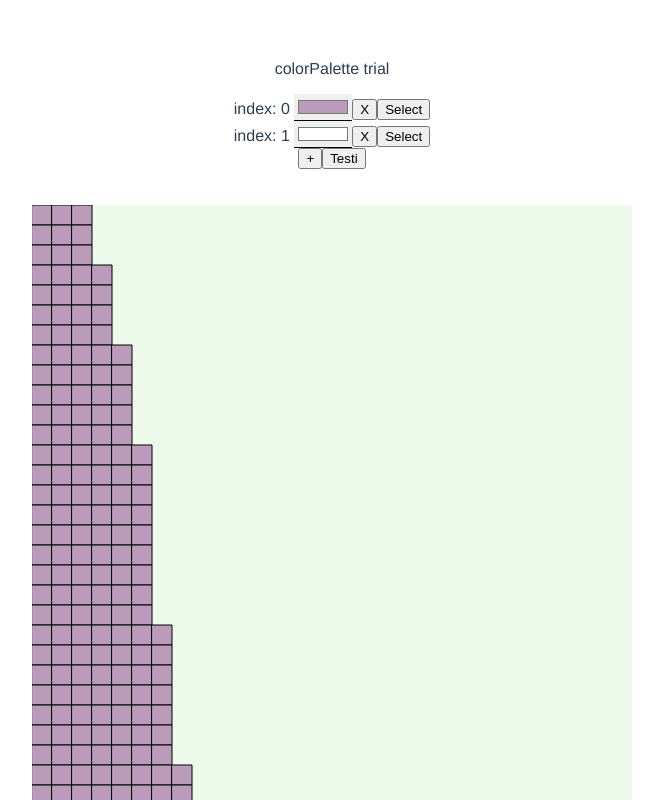
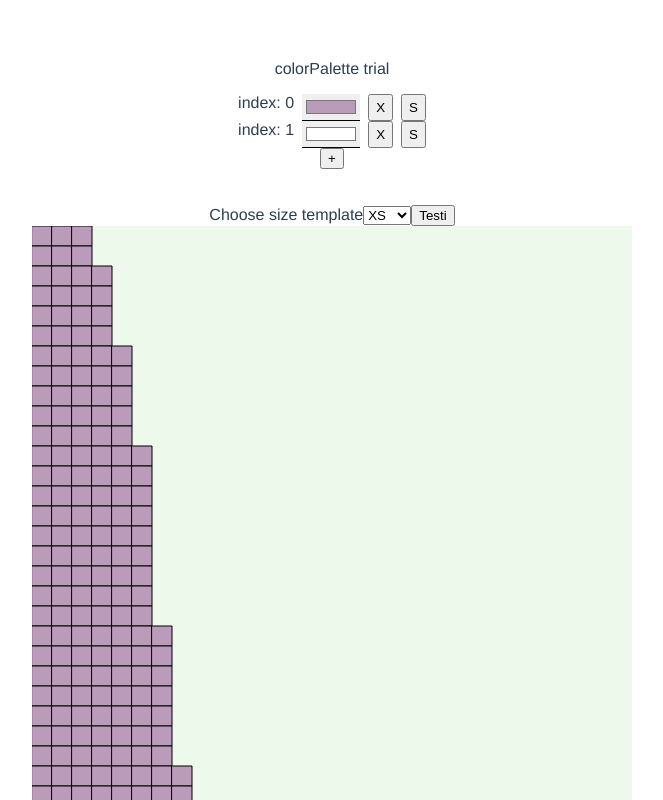
Before and after one commit to SuviAnnina/knitdesignerapp, a Vue app: page / in a window 1280 px wide. Shown: the top 800 px of the page, without its empty margins (308-971 px from the left). Built offline with nearby package versions, Linux system fonts and the light colour scheme.

Commit message:
Add size templates

```diff
--- a/src/components/ColorPickerInput.vue
+++ b/src/components/ColorPickerInput.vue
@@ -22,7 +22,7 @@ const handleDeleteColorPicker = (index) => {
     console.log("poistetulta indeksipaikalta väritsekki, pitäs olla tyhjä: ", colorPalette[index].color);
 }
 
-const handleSelectedColor = (index) => {
+ const handleSelectedColor = (index) => {
     console.log('default(1)/old selected color index : ', selectedColorIndex.value);
     console.log('clicked index: ',index);
     changeSelectedColor(index);
@@ -31,12 +31,15 @@ const handleSelectedColor = (index) => {
 </script>
 
 <template>
-    <div>
+    <div
+    class="clickable-div"
+    @click="handleSelectedColor(index)"
+    >
     index: {{ index }}
         <input type="color" v-model="color"/>
-<!--         <input v-model.lazy="color" v-tooltip="'Enter hex code without #'" placeholder="123456"/>
+<!--         <input v-model.lazy="color" placeholder="123456"/>
  -->        <button @click="handleDeleteColorPicker(index)" >X</button>
-        <button @click="handleSelectedColor(index)">Select</button>
+        <button @click="handleSelectedColor(index)">S</button>
     </div>
 </template>
 
@@ -46,4 +49,20 @@ const handleSelectedColor = (index) => {
   border-radius: 4px;
   box-shadow: 0 4px 6px rgba(0, 0, 0, 0.1);
 }
+
+.clickable-div{
+    cursor:pointer;
+    display: flex;
+    /* align-items: center; */
+    justify-content: center;
+    gap: 8px;
+}
+
+.clickable-div:hover{
+    background-color: aliceblue;
+}
+
+.clickable-div:active{
+    background-color: aquamarine;
+}
 </style>
--- a/src/components/P5Grid.vue
+++ b/src/components/P5Grid.vue
@@ -2,24 +2,53 @@
 import { onMounted, onBeforeUnmount, watch } from "vue";
 import p5 from "p5";
 import { colorPalette, selectedColorIndex } from "@/colorPalette";
+import {ref} from 'vue';
+
+const chosenSize = ref("XS");
 
 let p5Instance;
 const columns = 8;
 const rows = 45;
-const rowLengthsS = [3, 3, 3, 4, 4, 4, 4, 5, 5, 5, 5, 5, 6, 6, 6, 6, 6, 6, 6, 6, 6, 7, 7, 7, 7, 7, 7, 7, 8, 8, 8, 8, 8, 8, 8, 8, 8, 8, 8, 8, 8, 8, 8, 8, 8]
-// Size S grid
-  // 3 rows, 3 cols
-  // 4 rows, 4 columns
-  // Third grid: 5 rows, 5 columns
-  // Fourth grid: 9 rows, 6 columns
-  // Fifth grid: 7 rows, 7 columns
-  // Sixt grid: 17 rows, 8 columns
+
+// const rowLengthsXS = [3, 3, 4, 4, 4, 4, 5, 5, 5, 5, 5,  6, 6, 6, 6, 6, 6, 6, 6, 6, 7, 7, 7, 7, 7, 7, 7, 8, 8, 8, 8, 8, 8, 8, 8, 8, 8, 8, 8, 8, 8, 8, 8, 8];
+// const rowLengthsS = [3, 3, 3, 4, 4, 4, 4, 5, 5, 5, 5, 5, 6, 6, 6, 6, 6, 6, 6, 6, 6, 7, 7, 7, 7, 7, 7, 7, 8, 8, 8, 8, 8, 8, 8, 8, 8, 8, 8, 8, 8, 8, 8, 8, 8];
+const rowLengthsM = [3, 3, 3, 4, 4, 4, 4, 5, 5, 5, 5, 5, 6, 6, 6, 6, 6, 6, 6, 6, 6, 7, 7, 7, 7, 7, 7, 7, 8, 8, 8, 8, 8, 8, 8, 8, 8, 8, 8, 8, 8, 8, 8, 8, 8, 8];
+const rowLengthsL = [3, 3, 3, 4, 4, 4, 4, 5, 5, 5, 5, 5, 5, 6, 6, 6, 6, 6, 6, 6, 6, 7, 7, 7, 7, 7, 7, 7, 7, 8, 8, 8, 8, 8, 8, 8, 8, 8, 8, 8, 8, 8, 8, 8, 8, 8, 8];
+const rowLengthsXL = [3, 3, 3, 4, 4, 4, 4, 4, 5, 5, 5, 5, 5, 5, 6, 6, 6, 6, 6, 6, 6, 6, 7, 7, 7, 7, 7, 7, 7, 7, 8, 8, 8, 8, 8, 8, 8, 8, 8, 8, 8, 8, 8, 8, 8, 8, 8, 8];
+const XXL = [3, 3, 3, 4, 4, 4, 4, 4, 5, 5, 5, 5, 5, 5, 6, 6, 6, 6, 6, 6, 6, 6, 6, 7, 7, 7, 7, 7, 7, 7, 7, 8, 8, 8, 8, 8, 8, 8, 8, 8, 8, 8, 8, 8, 8, 8, 8, 8, 8, 8];
+
+const templates = [
+  { size: "XS",
+    rows: 44,
+    rowLengths: [3, 3, 4, 4, 4, 4, 5, 5, 5, 5, 5,  6, 6, 6, 6, 6, 6, 6, 6, 6, 7, 7, 7, 7, 7, 7, 7, 8, 8, 8, 8, 8, 8, 8, 8, 8, 8, 8, 8, 8, 8, 8, 8, 8]
+  },
+  { size: "S",
+    rows: 45,
+    rowLengths: [3, 3, 3, 4, 4, 4, 4, 5, 5, 5, 5, 5, 6, 6, 6, 6, 6, 6, 6, 6, 6, 7, 7, 7, 7, 7, 7, 7, 8, 8, 8, 8, 8, 8, 8, 8, 8, 8, 8, 8, 8, 8, 8, 8, 8]
+  }
+]
+
+const test = () => {
+  console.log(chosenSize.value);
+  // console.log('s pituus', rowLengthsS.length);
+  // console.log('xs pituus', rowLengthsXS.length);
+  console.log('m pituus', rowLengthsM.length);
+  console.log('l pituus', rowLengthsL.length);
+  console.log('xl pituus', rowLengthsXL.length);
+  console.log('xxl pituus', XXL.length);
+  // console.log('xxl pituus', rowLengthsXXL.length);
+}
 
 const squareWidth = 20;
 
 // squares 2D taulukko, johon tallennettu indeksipaikka, josta väri haetaan; default fill kaikkiin 0-indeksi
-let squares = Array.from({ length: rows }, () => Array(columns).fill(0));
-console.log('squares array 0 indeksipaikan 0 element: ', squares[0][0]);
+// let squares = Array.from({ length: rows  }, () => Array(columns).fill(0));
+
+const selectedTemplate = templates.find(template => template.size === chosenSize.value);
+const squares = Array.from(
+    { length: selectedTemplate.rows },
+    () => Array(columns).fill(0)
+  );
 
 const sketch = (p) => {
   p.setup = () => {
@@ -34,12 +63,19 @@ const sketch = (p) => {
       p.stroke(p.brightness(rectBorderColor) < 50 ? 255 : 0);
 
       for (let y = 0; y < rows; y++){
-        for (let x = 0; x < rowLengthsS[y]; x++){
+        for (let x = 0; x < selectedTemplate.rowLengths[y]; x++){
           p.fill(colorPalette[squares[y][x]].color);
           console.log("p5 draw", colorPalette[squares[y][x]].color);
           p.square(x * squareWidth, y * squareWidth, squareWidth);
         }
       }
+      // for (let y = 0; y < rows; y++){
+      //   for (let x = 0; x < rowLengthsS[y]; x++){
+      //     p.fill(colorPalette[squares[y][x]].color);
+      //     console.log("p5 draw", colorPalette[squares[y][x]].color);
+      //     p.square(x * squareWidth, y * squareWidth, squareWidth);
+      //   }
+      // }
     };
 
       p.mouseClicked = (event) => {
@@ -64,6 +100,11 @@ watch(colorPalette, () => {
   p5Instance.redraw();
 })
 
+
+watch(chosenSize, () => {
+  p5Instance.redraw();
+})
+
 onMounted(() => {
   p5Instance = new p5(sketch, document.getElementById("p5-container"));
 });
@@ -74,5 +115,17 @@ onBeforeUnmount(() => {
 </script>
 
 <template>
+      <div>
+        <label for="size">Choose size template</label>
+        <select name="size" id="size" v-model="chosenSize">
+            <option value="XS">XS</option>
+            <option value="S">S</option>
+            <option value="M">M</option>
+            <option value="L">L</option>
+            <option value="XL">XL</option>
+            <option value="XXL">XXL</option>
+        </select>
+        <button @click="test">Testi</button>
+    </div>
   <div id="p5-container"></div>
 </template>
--- a/src/components/YarnManager.vue
+++ b/src/components/YarnManager.vue
@@ -28,15 +28,17 @@ const handleAddColorPicker = () => {
 <template>
     <div>
         <p>colorPalette trial</p>
-        <div v-for="(colorObject, index ) in colorPalette" :key="index" v-show="colorPalette[index].show">
+        <div v-for="(colorObject, index ) in colorPalette"
+        :key="index"
+        v-show="colorPalette[index].show"
+        >
             <ColorPickerInput
             :index="index"
             />
         </div>
         <button @click="handleAddColorPicker">+</button>
-        <button >Testi</button>
+
     </div>
-
 </template>
 
 <style>
```
